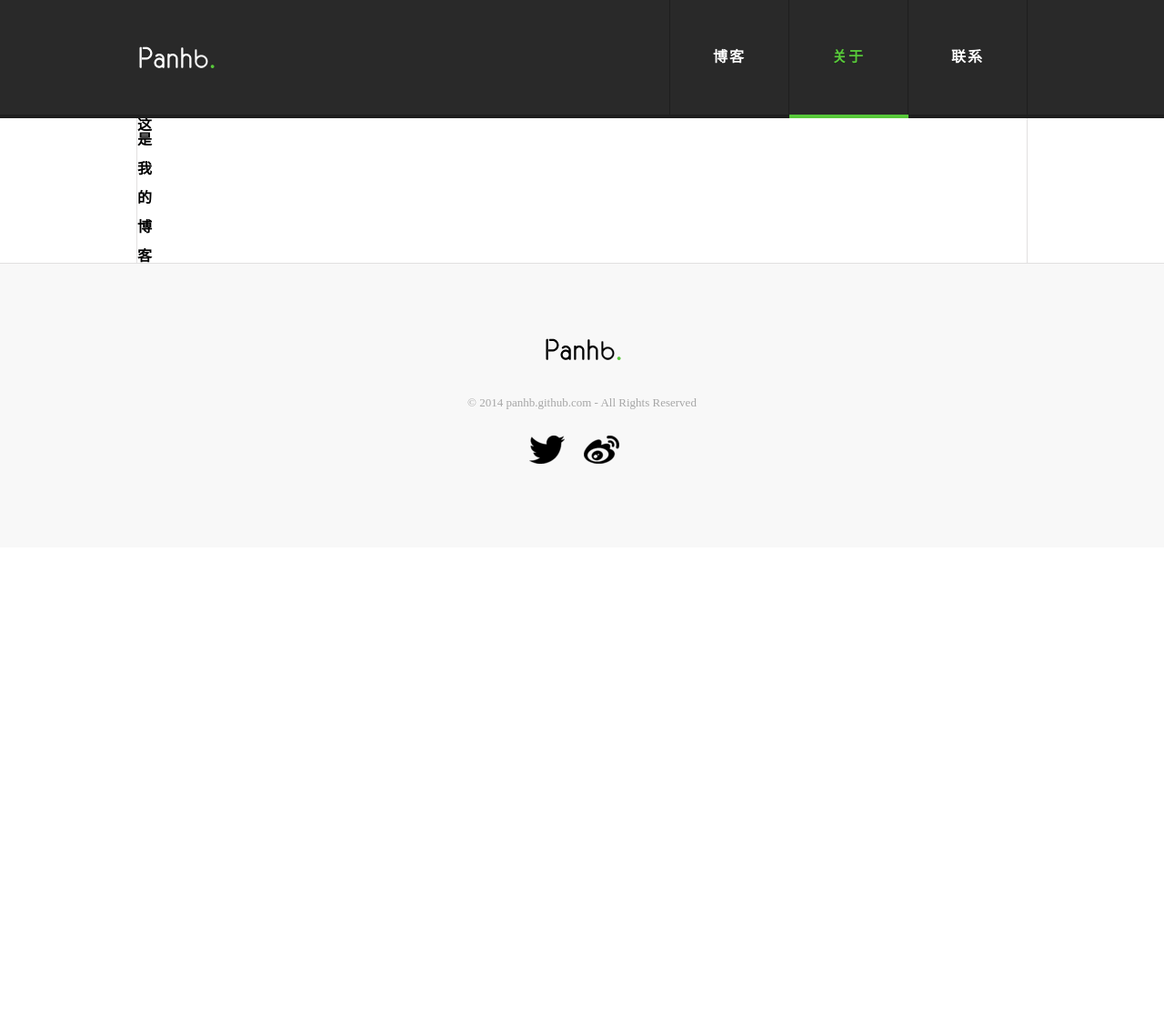
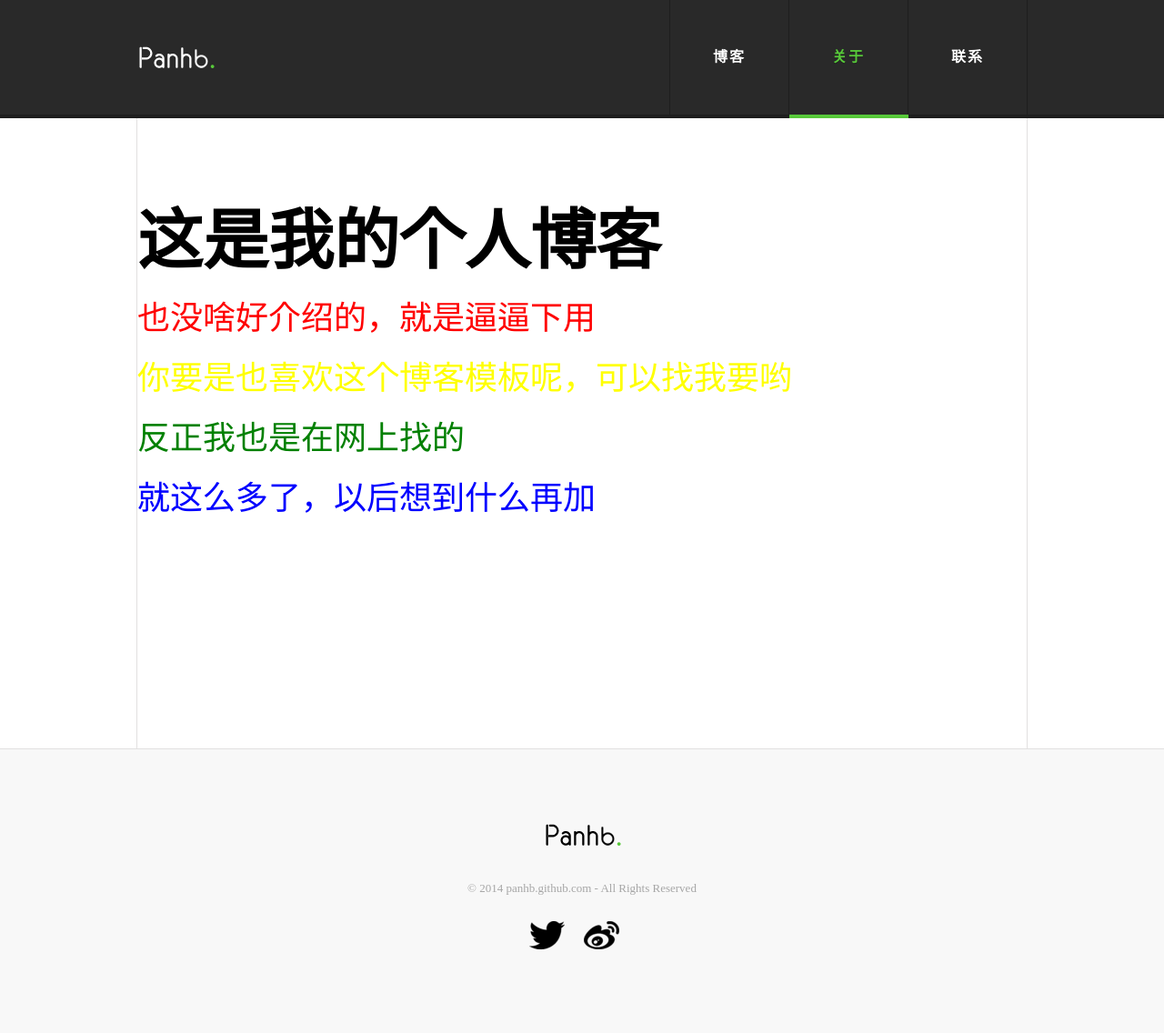
Before and after one commit to panhb/panhb.github.io, a Jekyll site: the page built from about.html, in a window 1280 px wide. Shown: the whole page at 91% size. Built offline with Jekyll 4.4.1, drawn with Linux system fonts in a browser that asks for light colours; before the commit the page ends 900 px from its top, so only the background shows below that.

Commit message:
Update about.html

```diff
--- a/about.html
+++ b/about.html
@@ -15,12 +15,12 @@ layout: default
     </div>
   </header>
       <section class="main wrapper">
-	    <h1>这</h1>
-	    <h2>是</h2><br>
-	    <h3>我</h3><br>
-	    <h4>的</h4><br>
-	    <h5>博</h5><br>
-	    <h6>客</h6>
+	    <h1 style="font-size:72px;margin-top:100px;margin-bottom:30px;">这是我的个人博客</h1>
+		 <p style="color:red;font-size:36px;margin-bottom:30px;">也没啥好介绍的，就是逼逼下用</p>
+		 <p style="color:yellow;font-size:36px;margin-bottom:30px;">你要是也喜欢这个博客模板呢，可以找我要哟</p>
+		 <p style="color:green;font-size:36px;margin-bottom:30px;">反正我也是在网上找的</p>
+		 <p style="color:blue;font-size:36px;margin-bottom:50px;">就这么多了，以后想到什么再加</p>
+		 <p style="color:white;font-size:36px;margin-bottom:100px;">颜色是不是很花，对，就是闪瞎你的狗眼，哈哈。开个玩笑，生气就不好看了哟。妹的，怎么看怎么像黄色网站的标题样式，我也是低俗的可以了，哈哈哈哈。</p>
 
 
 
```
